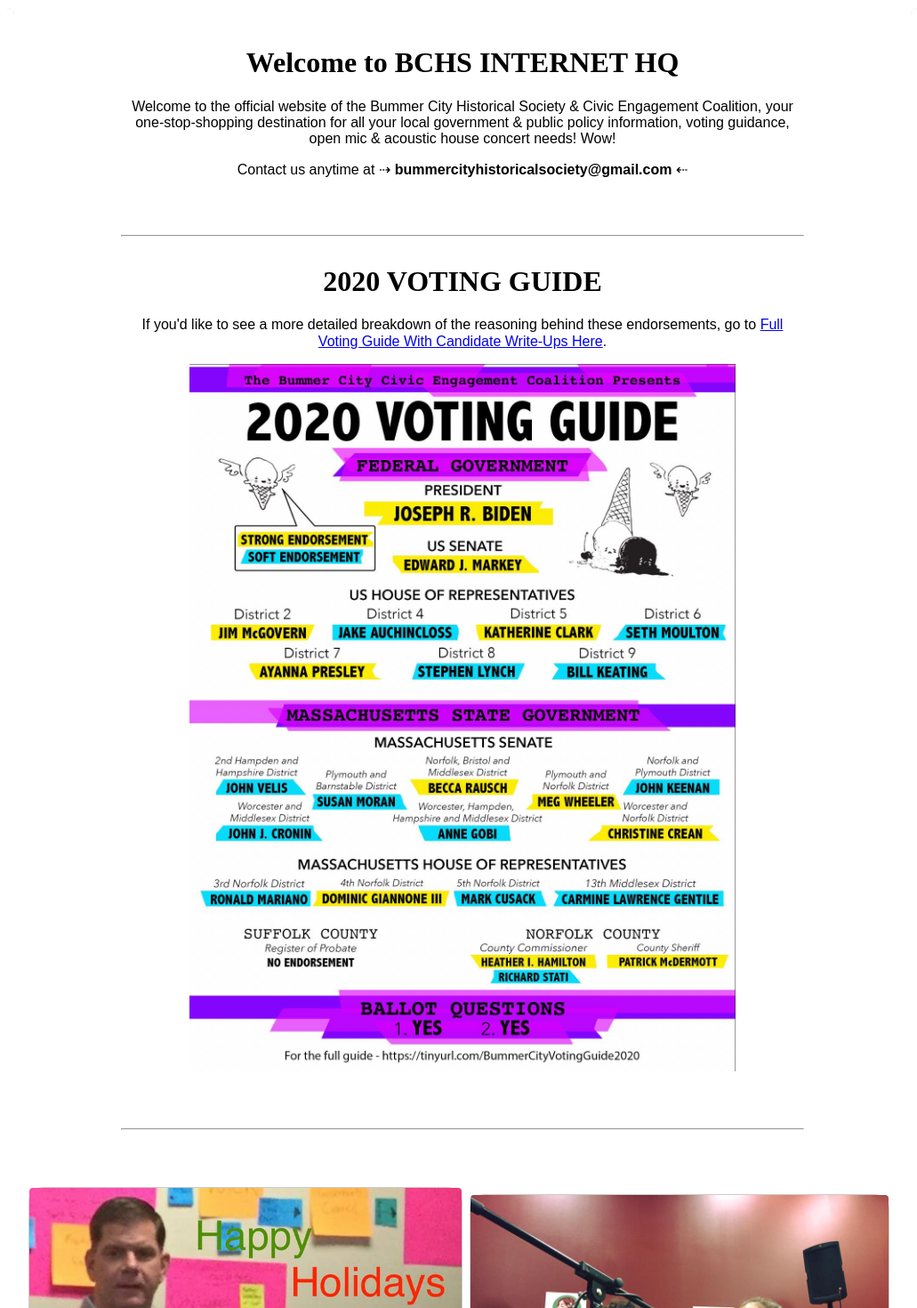
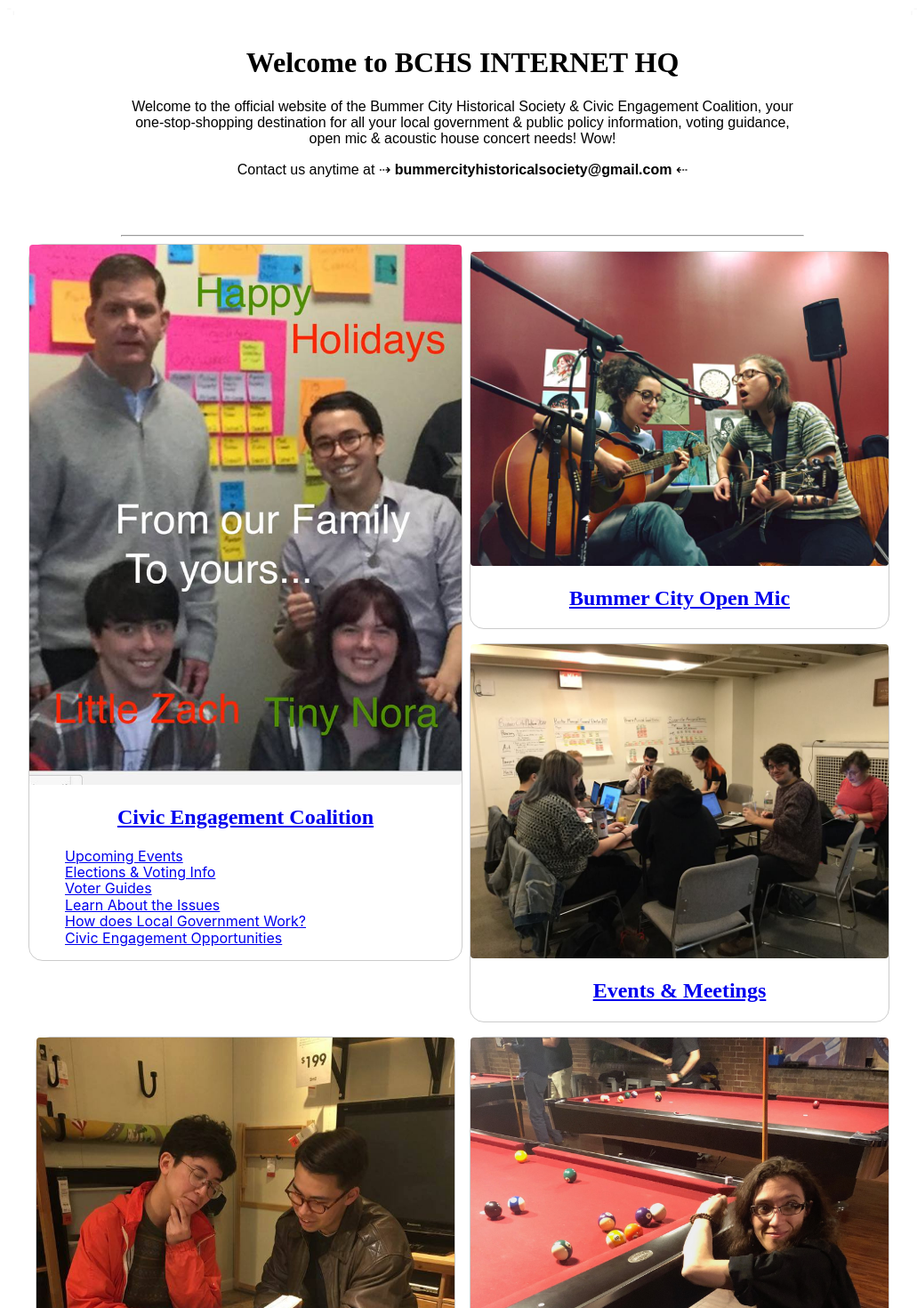
Before and after one commit to nmamidon/bummercitytwo, a React (Create React App) app: page / in a window 1280 px wide. Shown: the part 751-2221 px from the top of the page at 89% size, without its empty margins (120-1151 px from the left). Built offline with nearby package versions, Linux system fonts and the light colour scheme.

Commit message:
taking 2020 voting guide off front page

```diff
--- a/package.json
+++ b/package.json
@@ -10,7 +10,7 @@
     "react": "^16.14.0",
     "react-dom": "^16.14.0",
     "react-scripts": "^3.4.4",
-    "sass": "^1.27.0",
+    "sass": "^1.32.0",
     "tachyons": "^4.12.0",
     "typescript": "^3.9.7"
   },
--- a/src/App.js
+++ b/src/App.js
@@ -43,10 +43,6 @@ class App extends Component {
               <p className="avenir tc mh1 mh1-m mh6-ns">Welcome to the official website of the Bummer City Historical Society & Civic Engagement Coalition, your one-stop-shopping destination for all your local government & public policy information, voting guidance, open mic & acoustic house concert needs! Wow!</p>
               <p className="avenir tc mh6-ns mh1 mh1-m mb5">Contact us anytime at ⇢ <strong>bummercityhistoricalsociety@gmail.com</strong> ⇠</p>
               <hr className="mh6-ns mh1 mh1-m"/>
-              <h1 className="baskerville tc mt4">2020 VOTING GUIDE</h1>
-              <p className="avenir tc mh1-m mh1 mh6-ns">If you'd like to see a more detailed breakdown of the reasoning behind these endorsements, go to <a href="https://docs.google.com/document/d/1WUTHqUi_ahtz8182K7kuM_sINsGCt0TBYmNQ9hoJC5Q/edit">Full Voting Guide With Candidate Write-Ups Here</a>.</p>
-              <img src={votingguide} alt="2020 voting guide" className="db center w-60-ns w-100-m w-100"/>
-              <hr className="mh6-ns mh1 mh1-m mv5"/>
               <CardList routeChange={this.routeChange}/>
         </div>
       );
```
Also changed, not shown: 1 other file (tests, documents, lock files or other folders).
